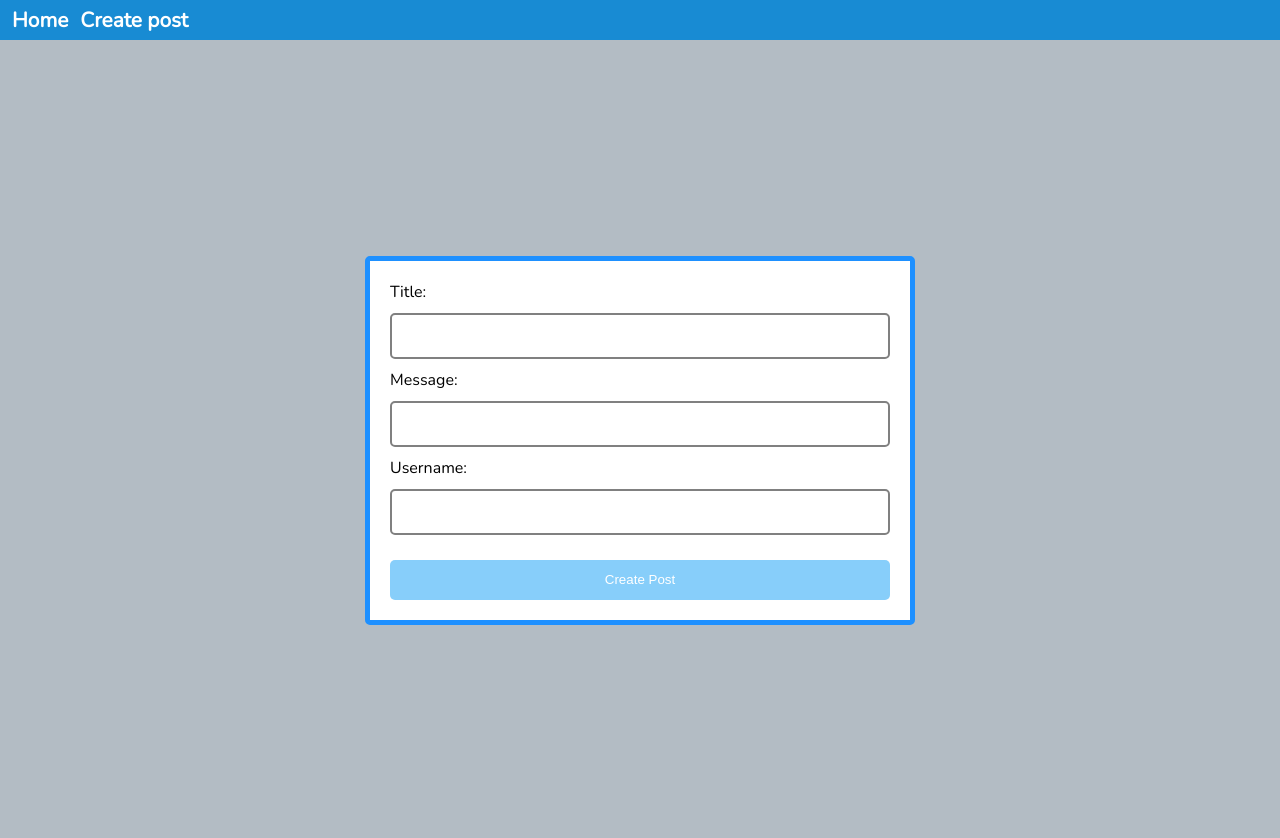
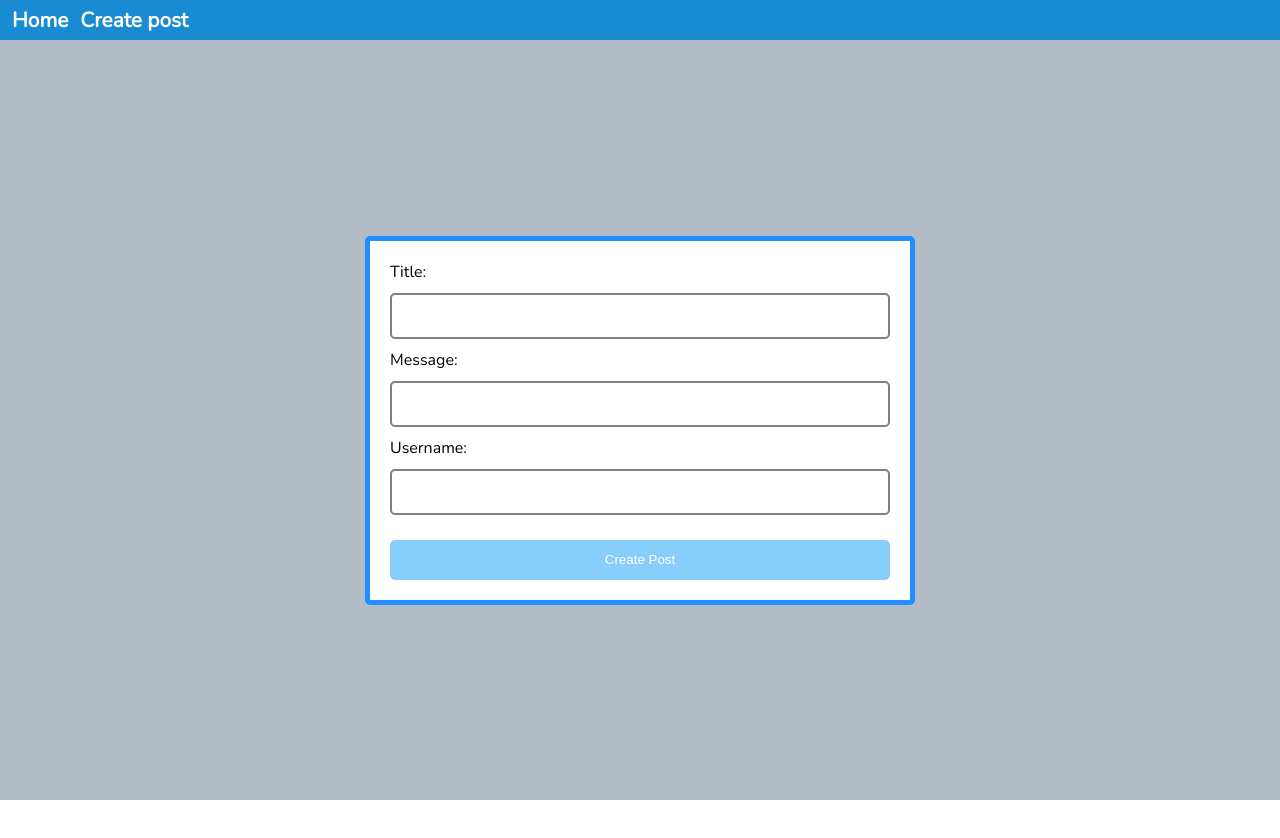
Before and after one commit to caionobile/webposts, a React (Create React App) app in the folder client/: page /create-post in a window 1280 px wide. After the commit the page ends 800 px from the top, so only its background shows below. Built offline with nearby package versions, Linux system fonts and the light colour scheme.

Commit message:
Fixing height

```diff
--- a/client/src/pages/CreatePost/CreatePost.css
+++ b/client/src/pages/CreatePost/CreatePost.css
@@ -1,6 +1,6 @@
 .createPostPage {
   width: 100vw;
-  height: 100vh;
+  height: calc(100vh - 2.5em);
   display: flex;
   justify-content: center;
   align-items: center;
```
